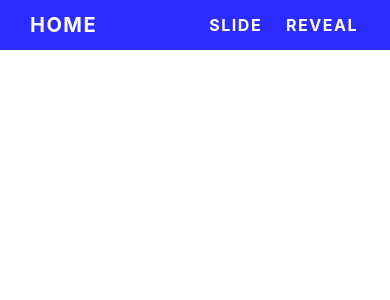
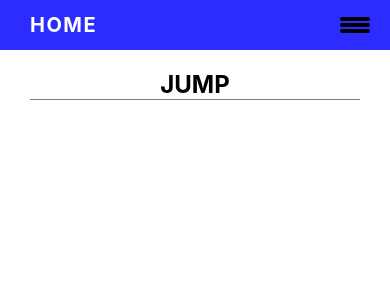
Before and after one commit to ErlJocson/css-animations, a React (Create React App) app: page /jump in a window 390 px wide. Before the commit this address had no page. Shown: the top 300 px of the page. Built offline with nearby package versions, Linux system fonts and the light colour scheme.

Commit message:
Nav is now responsive

```diff
--- a/src/App.js
+++ b/src/App.js
@@ -1,6 +1,6 @@
 import { BrowserRouter as Router, Routes, Route } from "react-router-dom";
 import Navigation from "./components/Navigation";
-import { Home, Slide, Reveal } from "./components/Pages";
+import { Home, Slide, Reveal, Jump, Spin } from "./components/Pages";
 
 function App() {
   return (
@@ -11,6 +11,8 @@ function App() {
           <Route element={<Home />} path="/css-animations" />
           <Route element={<Slide />} path="/slide" />
           <Route element={<Reveal />} path="/reveal" />
+          <Route element={<Jump />} path="/jump" />
+          <Route element={<Spin />} path="/spin" />
         </Routes>
       </Router>
     </>
--- a/src/components/Navigation.js
+++ b/src/components/Navigation.js
@@ -1,14 +1,40 @@
-import React from "react";
+import React, { useState } from "react";
 import styled from "styled-components";
 import { Link } from "react-router-dom";
 
 function Navigation() {
+  const [showBurger, setShowBurger] = useState(false);
+
   return (
     <NavigationBar>
       <LeftItem to="/css-animations">Home</LeftItem>
+
+      <BurgerNav show={showBurger}>
+        <ListOFLink>
+          <MyLink onClick={() => setShowBurger(!showBurger)} to="/slide">
+            Slide
+          </MyLink>
+          <MyLink onClick={() => setShowBurger(!showBurger)} to="/reveal">
+            Reveal
+          </MyLink>
+          <MyLink onClick={() => setShowBurger(!showBurger)} to="/jump">
+            Jump
+          </MyLink>
+          <MyLink onClick={() => setShowBurger(!showBurger)} to="/spin">
+            Spin
+          </MyLink>
+        </ListOFLink>
+      </BurgerNav>
+      <Burger onClick={() => setShowBurger(!showBurger)}>
+        <Lines />
+        <Lines />
+        <Lines />
+      </Burger>
       <RightItems>
         <MyLink to="/slide">Slide</MyLink>
         <MyLink to="/reveal">Reveal</MyLink>
+        <MyLink to="/jump">Jump</MyLink>
+        <MyLink to="/spin">Spin</MyLink>
       </RightItems>
     </NavigationBar>
   );
@@ -38,6 +64,12 @@ const MyLink = styled(Link)`
     border-radius: 10px;
     background-color: #3c3c3c;
   }
+
+  @media screen and (max-width: 700px) {
+    & {
+      font-size: 13px;
+    }
+  }
 `;
 
 const LeftItem = styled(MyLink)`
@@ -47,4 +79,50 @@ const LeftItem = styled(MyLink)`
 
 const RightItems = styled.div`
   margin-right: 20px;
+  @media screen and (max-width: 600px) {
+    & {
+      display: none;
+    }
+  }
 `;
+
+const ListOFLink = styled.div`
+  display: flex;
+  flex-direction: column;
+  margin: 0 20px;
+  margin-bottom: 10px;
+`;
+
+const BurgerNav = styled.div`
+  display: none;
+  position: absolute;
+  background-color: #2c2cff;
+  top: 50px;
+  width: 100%;
+  min-height: 50px;
+  z-index: 1;
+  @media screen and (max-width: 600px) {
+    & {
+      display: ${(props) => (props.show ? "inline" : "none")};
+    }
+  }
+`;
+
+const Burger = styled.div`
+  display: none;
+  margin-right: 20px;
+  cursor: pointer;
+  @media screen and (max-width: 600px) {
+    & {
+      display: inline;
+    }
+  }
+`;
+
+const Lines = styled.div`
+  height: 4px;
+  border-radius: 10px;
+  width: 30px;
+  margin: 2px 0;
+  background-color: black;
+`;
--- a/src/components/Pages.js
+++ b/src/components/Pages.js
@@ -1,5 +1,7 @@
 import Home from "./pages/Home";
 import Slide from "./pages/Slide";
 import Reveal from "./pages/Reveal";
+import Jump from "./pages/Jump";
+import Spin from "./pages/Spin";
 
-export { Home, Slide, Reveal };
+export { Home, Slide, Reveal, Jump, Spin };
--- a/src/components/pages/Home.js
+++ b/src/components/pages/Home.js
@@ -2,16 +2,50 @@ import React from "react";
 import Container from "./components/Container";
 import PageHeader from "./components/PageHeader";
 import Section from "./components/Section";
+import styled from "styled-components";
 
 function Home() {
   return (
     <Container>
       <PageHeader>Home</PageHeader>
       <main>
-        <Section>gago</Section>
+        <Section>
+          <p>
+            This are my CSS animations. Try to use this to add animations to
+            your website.
+          </p>
+        </Section>
+        <MySection>
+          <h3>The animations includes:</h3>
+          <ul>
+            <li>Slide</li>
+            <li>Reveal</li>
+            <li>Jump</li>
+            <li>Spin</li>
+          </ul>
+        </MySection>
+        <Section>
+          <p>
+            Clone the github repository <a href="#">here.</a>
+          </p>
+        </Section>
       </main>
     </Container>
   );
 }
 
 export default Home;
+
+const MySection = styled.div`
+  background-color: #ffffe5;
+  padding: 10px;
+  border-radius: 10px;
+  margin: 10px 40px;
+  box-shadow: 0 2px 6px rgb(38, 38, 38);
+  ul {
+    margin: 10px;
+    li {
+      margin: 10px;
+    }
+  }
+`;
--- /dev/null
+++ b/src/components/pages/Jump.js
@@ -0,0 +1,13 @@
+import React from "react";
+import Container from "./components/Container";
+import PageHeader from "./components/PageHeader";
+function Jump() {
+  return (
+    <Container>
+      <PageHeader>Jump</PageHeader>
+      <main></main>
+    </Container>
+  );
+}
+
+export default Jump;
--- /dev/null
+++ b/src/components/pages/Spin.js
@@ -0,0 +1,14 @@
+import React from "react";
+import Container from "./components/Container";
+import PageHeader from "./components/PageHeader";
+
+function Spin() {
+  return (
+    <Container>
+      <PageHeader>Spin</PageHeader>
+      <main></main>
+    </Container>
+  );
+}
+
+export default Spin;
```
